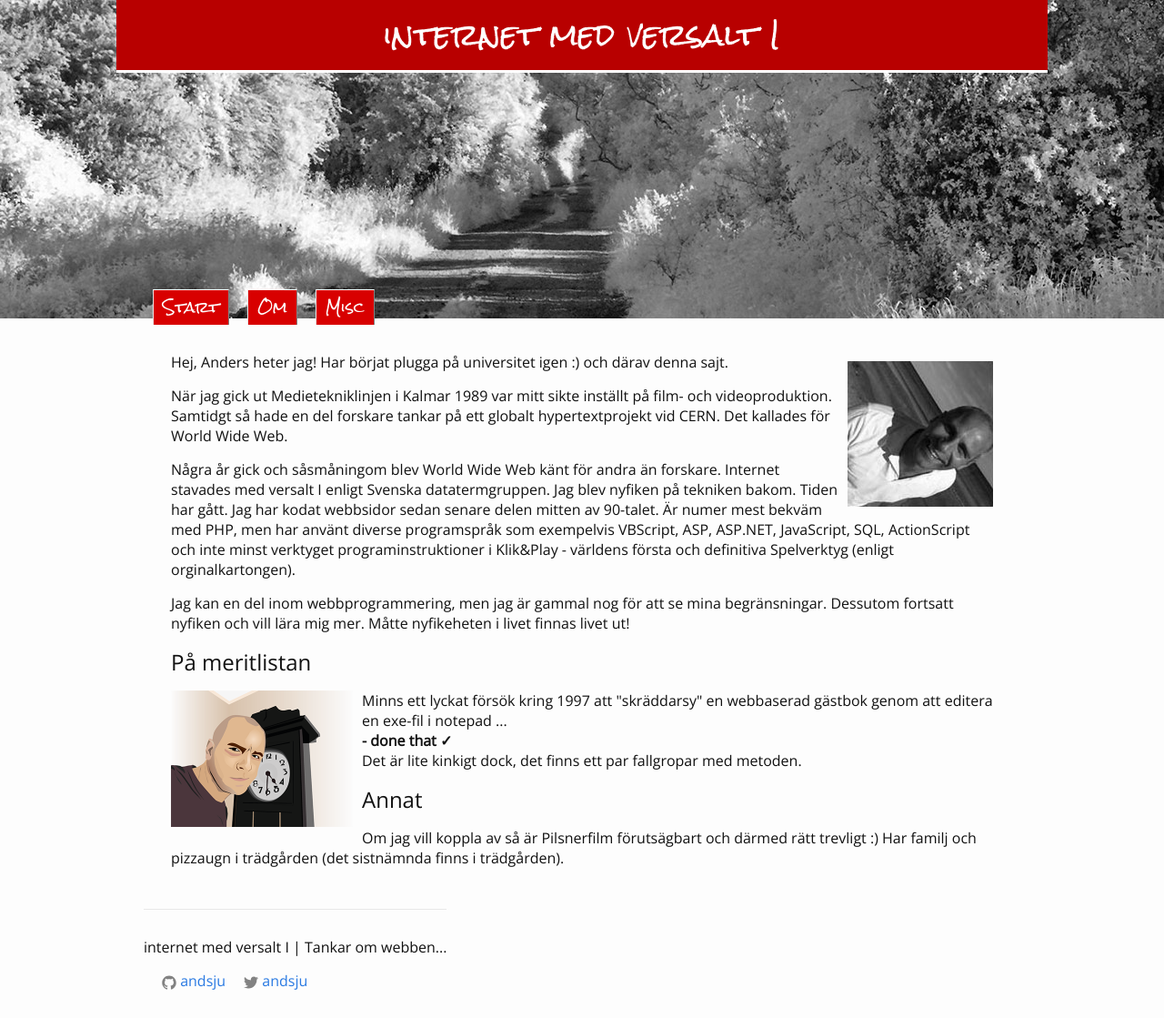
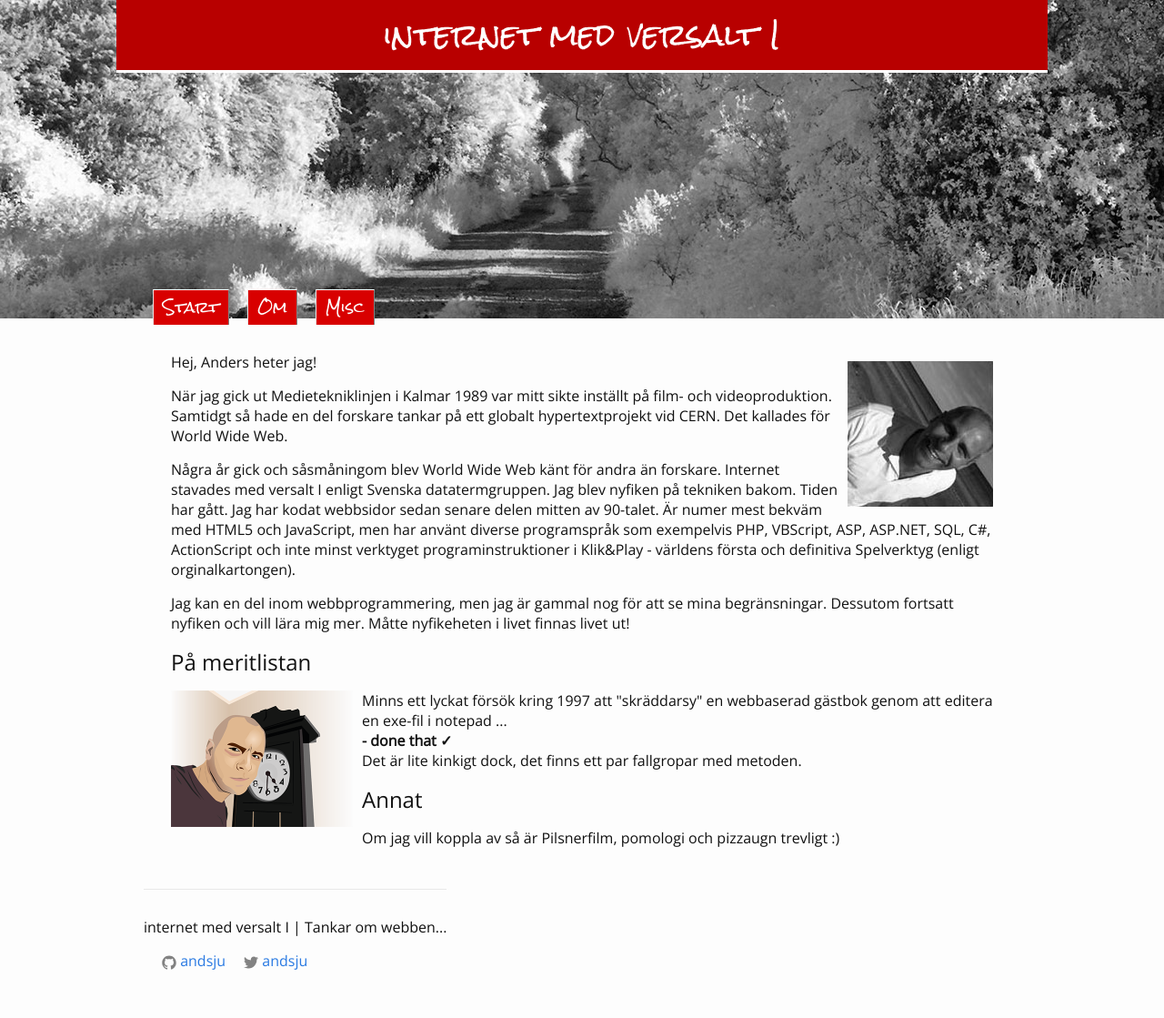
Before and after one commit to andsju/andsju, a Jekyll site: the page built from about.html, in a window 1280 px wide. Shown: the whole page at 91% size. Built offline with Jekyll 4.4.1, drawn with Linux system fonts in a browser that asks for light colours; after the commit the page ends 1097 px from its top, so only the background shows below that.

Commit message:
Update about.html

```diff
--- a/about.html
+++ b/about.html
@@ -5,23 +5,21 @@ permalink: /about/
 ---
 <img src="../img/andsju.jpg" class="right">
 <p>
-    Hej, Anders heter jag! Har börjat plugga på universitet igen :) och därav denna sajt.
-</p>
+    Hej, Anders heter jag!
 <p>
     När jag gick ut Medietekniklinjen i Kalmar 1989 var mitt sikte inställt på film- och videoproduktion.
     Samtidgt så hade en del forskare tankar på ett globalt hypertextprojekt vid CERN. Det kallades för World Wide Web.
 </p>
 <p>
     Några år gick och såsmåningom blev World Wide Web känt för andra än forskare. Internet stavades med versalt I enligt Svenska datatermgruppen. Jag blev nyfiken på tekniken bakom.
-    Tiden har gått. Jag har kodat webbsidor sedan senare delen mitten av 90-talet. Är numer mest bekväm med PHP, men
-    har använt diverse programspråk som exempelvis VBScript, ASP, ASP.NET, JavaScript, SQL, ActionScript och inte minst
+    Tiden har gått. Jag har kodat webbsidor sedan senare delen mitten av 90-talet. Är numer mest bekväm med HTML5 och JavaScript, men
+    har använt diverse programspråk som exempelvis PHP, VBScript, ASP, ASP.NET, SQL, C#, ActionScript och inte minst
     verktyget programinstruktioner i Klik&Play - världens första och definitiva Spelverktyg (enligt orginalkartongen).
 </p>
 
 <p>
     Jag kan en del inom webbprogrammering, men jag är gammal nog för att se mina begränsningar. Dessutom fortsatt nyfiken och vill lära mig mer.
     Måtte nyfikeheten i livet finnas livet ut!
-
 </p>
 
 
@@ -36,6 +34,5 @@ permalink: /about/
 </p>
     <h2>Annat</h2>
 <p>
-    Om jag vill koppla av så är Pilsnerfilm förutsägbart och därmed rätt trevligt :)
-    Har familj och pizzaugn i trädgården (det sistnämnda finns i trädgården).
+    Om jag vill koppla av så är Pilsnerfilm, pomologi och pizzaugn trevligt :)
 </p>
```
